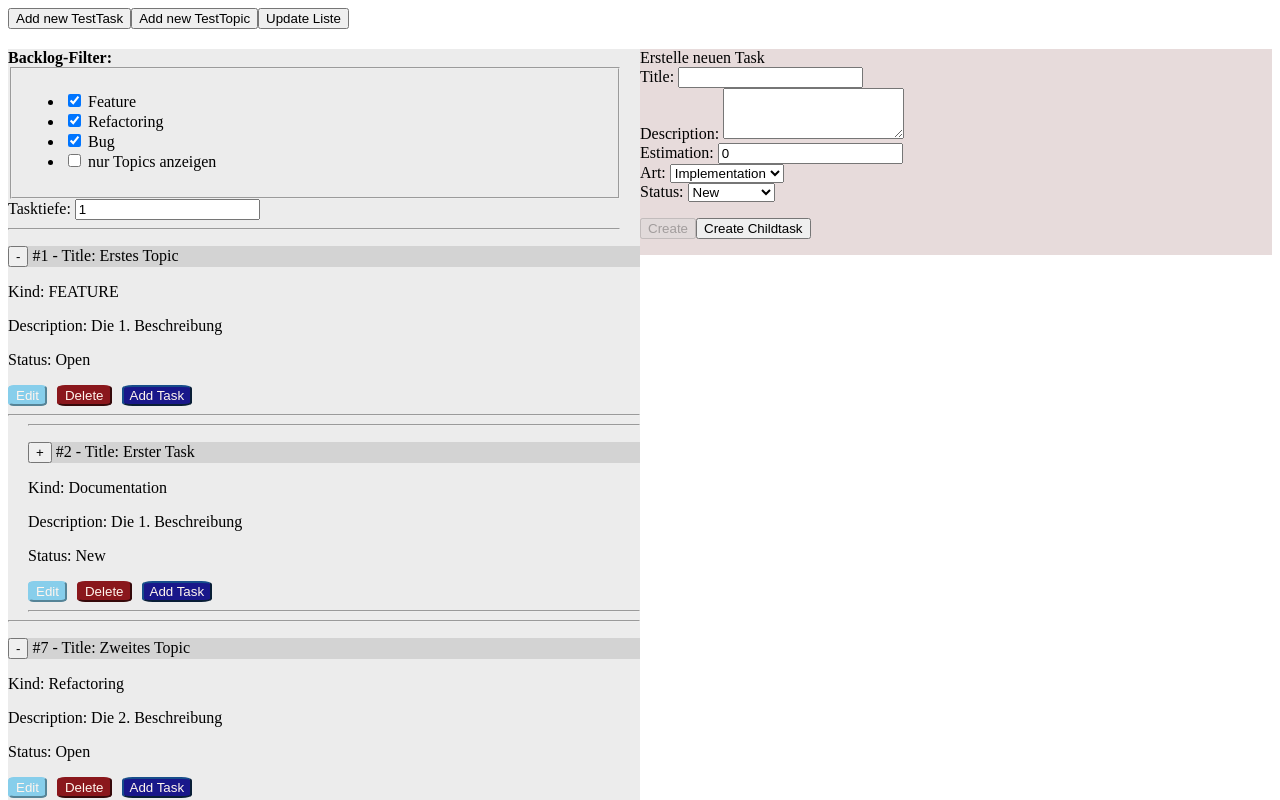
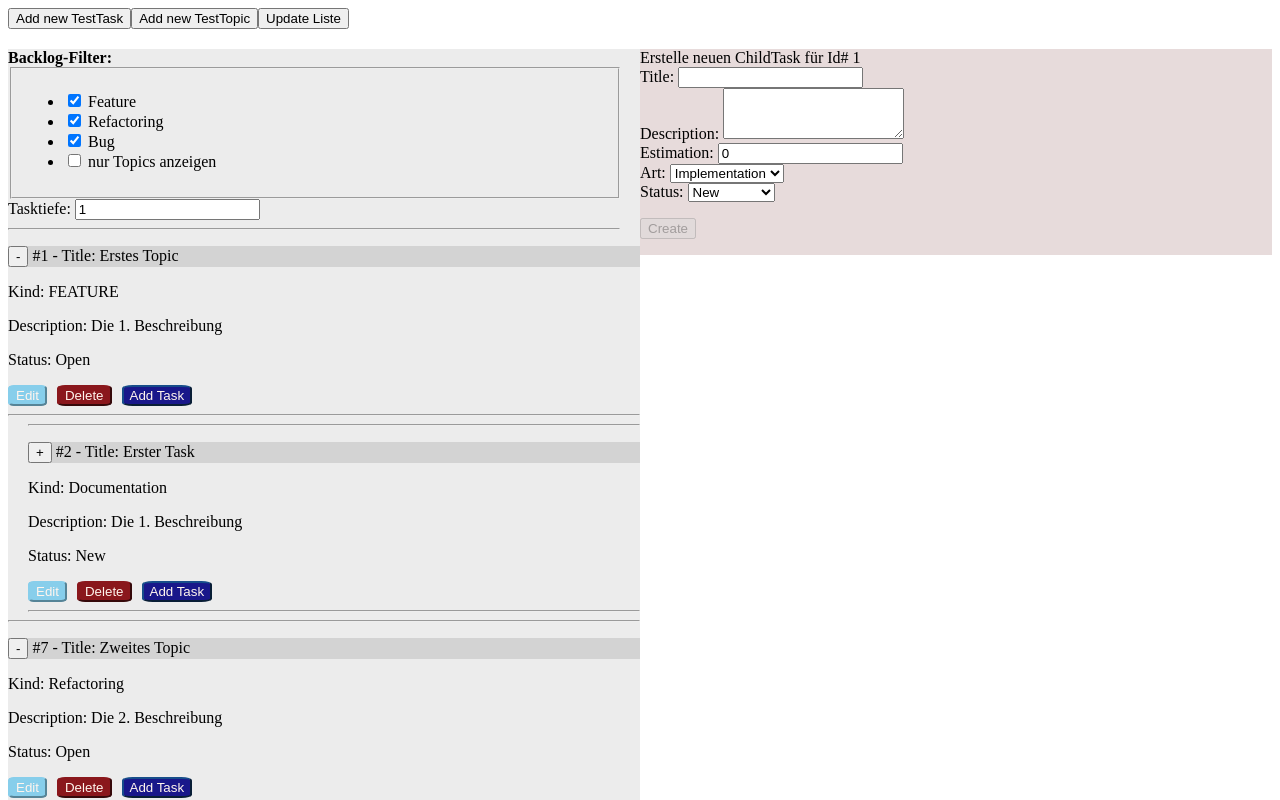
Before and after one commit to thordeuka/MyPersonallyBacklog, an Angular app in the folder myPersonallyBacklog/: page /newtask/1 in a window 1280 px wide. Shown: the top 800 px of the page. Built offline with nearby package versions, Linux system fonts and the light colour scheme.

Commit message:
Create Childtask button ausgeblendet falls im Modus Childtask erstellen

```diff
--- a/myPersonallyBacklog/src/app/task-edit/task-edit.component.html
+++ b/myPersonallyBacklog/src/app/task-edit/task-edit.component.html
@@ -63,7 +63,7 @@
             >
             {{ submitCaption }}
         </button>
-        <button
+        <button *ngIf="editMode"
             (click)="onCreateChildTask()"
             >
             Create Childtask
--- a/myPersonallyBacklog/src/app/task-edit/task-edit.component.ts
+++ b/myPersonallyBacklog/src/app/task-edit/task-edit.component.ts
@@ -77,7 +77,7 @@ export class TaskEditComponent implements OnInit {
   initNewMode()
   {
     this.submitCaption = "Create";
-    this.headline = "Erstelle neuen Task";
+    this.headline = "Erstelle neuen ChildTask für Id# " + this.parentId;
   }
 
   onCreateChildTask()
```
Also changed, not shown: 1 other file (tests, documents, lock files or other folders).
